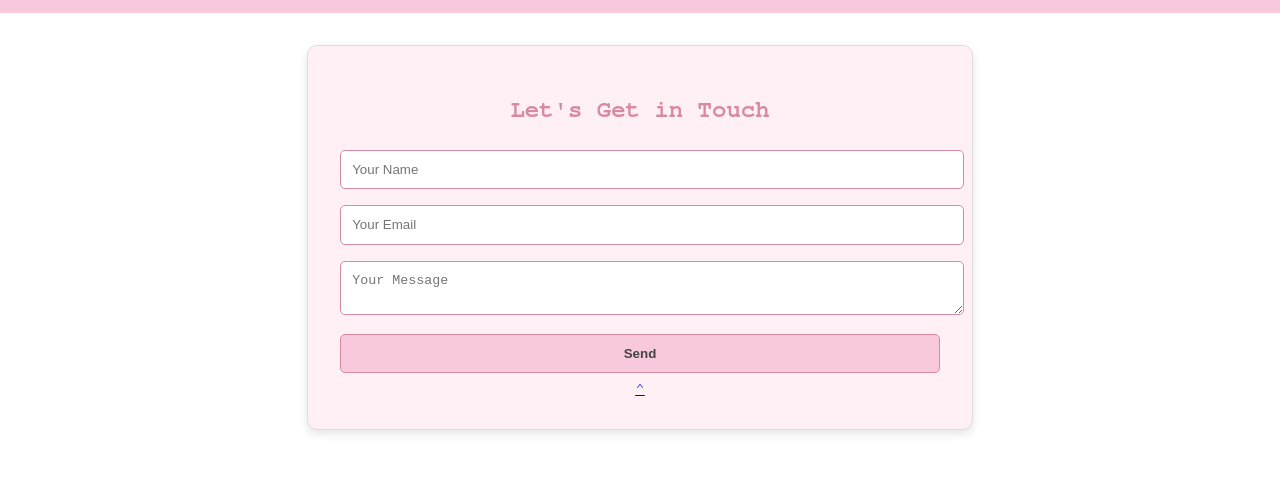
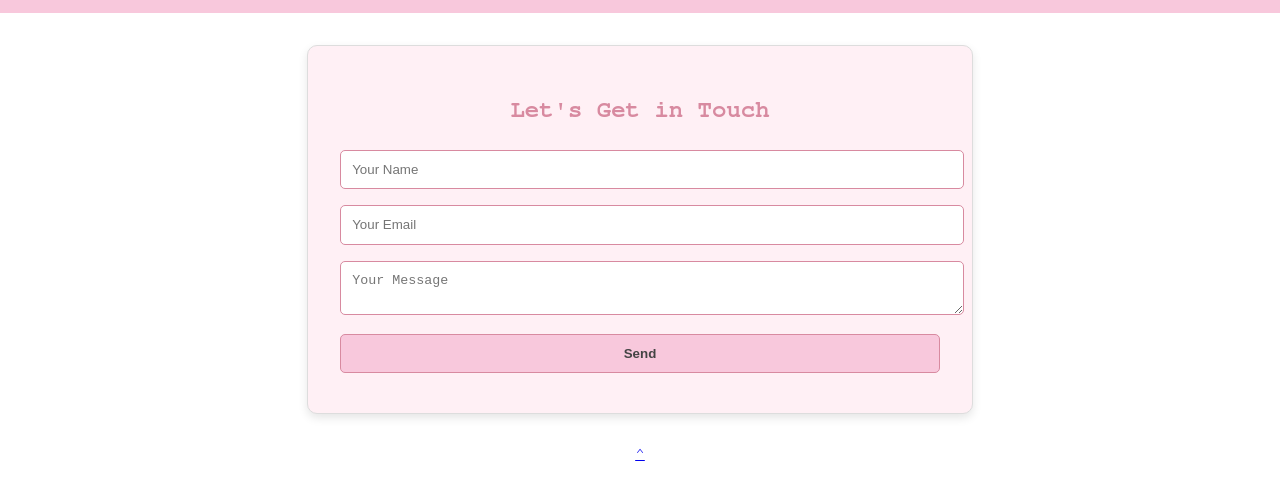
Before and after one commit to sashaodumodu/sashaodumodu.com, a plain HTML site: page contact.html in a window 1280 px wide. Shown: the part 75-566 px from the top of the page. Drawn offline with Linux system fonts and the light colour scheme.

Commit message:
Update contact.html

```diff
--- a/contact.html
+++ b/contact.html
@@ -26,7 +26,7 @@
 				<textarea placeholder="Your Message" required></textarea>
 				<button type="submit">Send</button>
 			</form>
-			<a href="#top">^</a>
 		</main>
+		<a href="#top"> <p> ^ </p> </a>
 	</body>
 </html>
```
